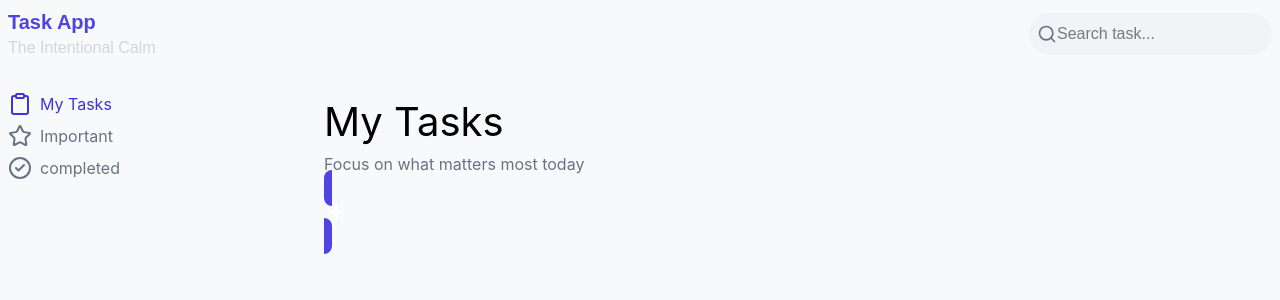
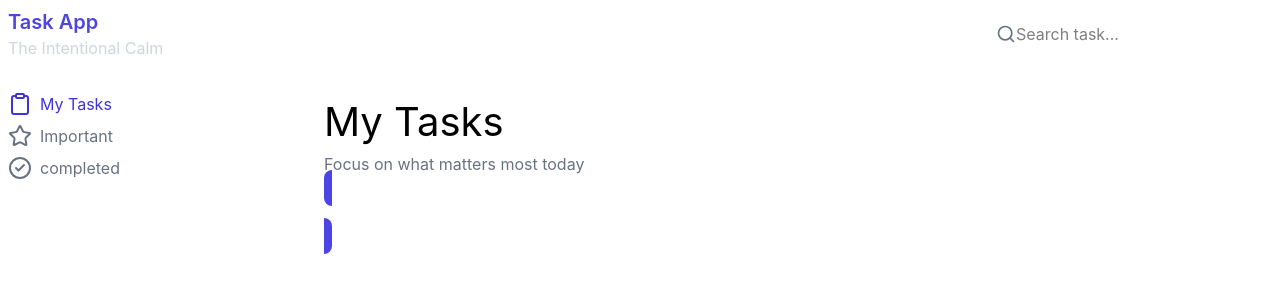
Before and after one commit to Chama-Musonda/Task-App, a React (Vite) app in the folder task-app/: page / in a window 1280 px wide. Shown: the top 300 px of the page. Built offline with nearby package versions, Linux system fonts and the light colour scheme.

Commit message:
Add Topbar component and expand theme in index.css

```diff
--- /dev/null
+++ b/task-app/src/components/TopBar.tsx
@@ -0,0 +1,33 @@
+import { Search, Bell, User } from "lucide-react";
+
+const TopBar = () => {
+  return (
+    <header className="w-full fixed top-0 sticky bg-slate-50 flex justify-between items-center px-8 py-4 w-full z-40 transition-colors">
+      <div className="flex items-center gap-4 text-2xl font-bold text-indigo-600">
+        <span className="hidden">TaskFlow</span>
+      </div>
+      <div className="flex items-center gap-6">
+        <div className="relative group">
+          <input
+            type="text"
+            className="pl-10 pr-4 py-2.5 bg-surface-low border-none rounded-full focus:ring-primary transition-all outline-none w-64"
+            placeholder="Search tasks..."
+          />
+
+          <Search className="absolute left-3 top-2.5 text-sm" />
+        </div>
+
+        <div className="flex items-center gap-2">
+          <button className="p-2 rounded-full hover:bg-slate-200/50 dark:hover:bg-slate-800/50 transition-colors duration-200">
+            <Bell />
+          </button>
+
+          <div className="h-10 w-10 rounded-full bg-surface-highest overflow-hidden border-2 border-white ghost-shadow">
+            <User className="w-full h-full object-cover" />
+          </div>
+        </div>
+      </div>
+    </header>
+  );
+};
+export default TopBar;
--- a/task-app/src/index.css
+++ b/task-app/src/index.css
@@ -1,38 +1,70 @@
 @import "tailwindcss";
-@import url("https://fonts.googleapis.com/css2?family=Inter:wght@400;500;600&family=Manrope:wght@600;700&display=swap");
-@import url("https://fonts.googleapis.com/css2?family=Roboto&display=swap");
+
+/* 1. Import Fonts via CSS instead of HTML Link */
+@import url("https://fonts.googleapis.com/css2?family=Manrope:wght@600;700&family=Inter:wght@400;500;600&display=swap");
 
 @theme {
-  /* --- 1. Typography: The Editorial Pairing --- */
-  --font-display: "Manrope", sans-serif; /* For Display & Headlines */
-  --font-sans: "Inter", sans-serif;       /* For UI & Body */
-  --font-roboto: "Roboto", sans-serif;
+  /* 2. Font Families */
+  --font-headline: "Manrope", ui-sans-serif, system-ui;
+  --font-body: "Inter", ui-sans-serif, system-ui;
+  --font-label: "Inter", ui-sans-serif, system-ui;
 
-  /* --- 2. Colors: Ozone & Indigo --- */
+  /* 3. Border Radius */
+  --radius-default: 0.25rem;
+  --radius-lg: 0.5rem;
+  --radius-xl: 0.75rem;
+  --radius-full: 9999px;
+
+  /* 4. Custom Colors */
+  --color-error-container: #ff8b9a;
+  --color-inverse-surface: #0b0f10;
+  --color-tertiary-fixed-dim: #c4cbe9;
+  --color-on-tertiary: #faf8ff;
+  --color-on-primary-fixed: #2a13c5;
+  --color-secondary-fixed-dim: #d7d3d8;
+  --color-surface-tint: #4d44e3;
+  --color-on-secondary: #fcf8fc;
+  --color-tertiary: #575e78;
+  --color-primary-fixed-dim: #d2d0ff;
+  --color-primary-dim: #4034d7;
+  --color-on-error-container: #782232;
+  --color-surface-dim: #cfdce3;
+  --color-secondary-dim: #545256;
+  --color-on-error: #fff7f7;
+  --color-on-secondary-fixed: #403f43;
+  --color-background: #f7f9fb;
+  --color-on-tertiary-fixed: #323951;
+  --color-surface-container-high: #e1e9ee;
+  --color-on-secondary-container: #525155;
+  --color-error: #9e3f4e;
+  --color-surface-container-highest: #d9e4ea;
+  --color-tertiary-container: #d2d9f8;
+  --color-outline-variant: #a9b4b9;
+  --color-on-surface-variant: #566166;
   --color-primary: #4d44e3;
-  --color-primary-dim: #4034d7;
-
-  /* Surface Architecture (Tonal Nesting) */
-  --color-canvas: #f7f9fb;                /* App Background */
-  --color-surface-low: #f0f4f7;          /* Structural Groups */
-  --color-surface-lowest: #ffffff;       /* Task Cards */
-  --color-surface-bright: #ffffff;       /* Hover state for cards */
-  --color-surface-dim: #eef2f5;          /* Completed task background */
-
-  /* The Soft Black (No Pure Black Rule) */
+  --color-inverse-on-surface: #9a9d9f;
+  --color-on-secondary-fixed-variant: #5c5b5f;
+  --color-on-background: #2a3439;
+  --color-on-primary: #faf6ff;
+  --color-secondary-container: #e5e1e6;
+  --color-secondary-fixed: #e5e1e6;
+  --color-secondary: #605e62;
+  --color-on-tertiary-container: #444c65;
+  --color-surface: #f7f9fb;
+  --color-on-tertiary-fixed-variant: #4e556f;
+  --color-tertiary-fixed: #d2d9f8;
+  --color-outline: #717c82;
   --color-on-surface: #2a3439;
-  --color-on-surface-variant: rgba(42, 52, 57, 0.8); /* For checked tasks */
-
-  /* --- 3. Interaction & Hierarchy --- */
-  --color-outline-variant: rgba(42, 52, 57, 0.15); /* The Ghost Border */
-
-  /* --- 4. Effects: Atmospheric Depth --- */
-  --shadow-ghost: 0px 12px 32px rgba(42, 52, 57, 0.06);
-
-  /* --- 5. Geometry --- */
-  --radius-md: 0.75rem;   /* For Task Cards */
-  --radius-button: 9999px; /* For the "Approachable" Pill shapes */
-
-  /* --- 6. Custom Gradients --- */
-  --bg-image-action-gradient: linear-gradient(135deg, #4d44e3, #4034d7);
+  --color-on-primary-container: #3f33d6;
+  --color-error-dim: #4f0116;
+  --color-primary-container: #e2dfff;
+  --color-surface-container-low: #f0f4f7;
+  --color-surface-container-lowest: #ffffff;
+  --color-inverse-primary: #8582ff;
+  --color-on-primary-fixed-variant: #4a40e0;
+  --color-surface-variant: #d9e4ea;
+  --color-primary-fixed: #e2dfff;
+  --color-tertiary-dim: #4b526c;
+  --color-surface-container: #e8eff3;
+  --color-surface-bright: #f7f9fb;
 }
```
